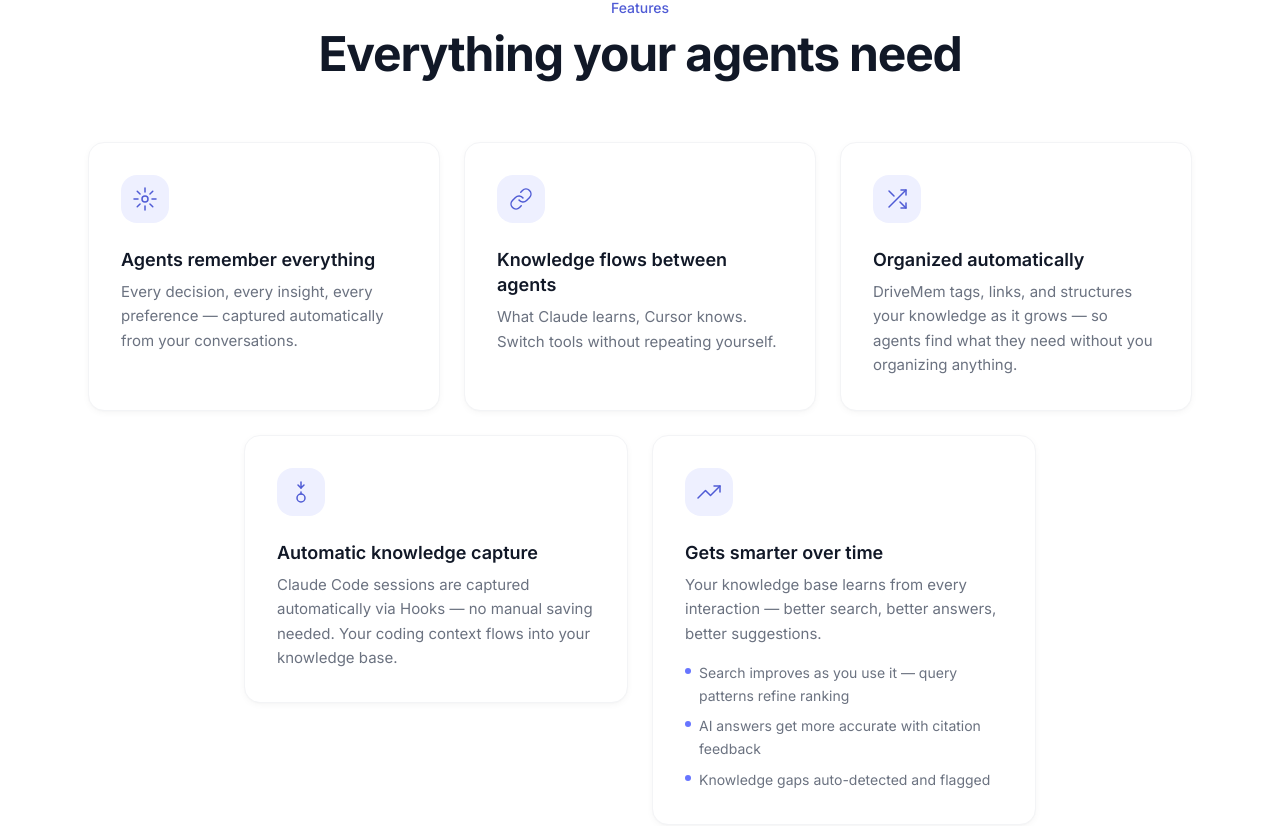
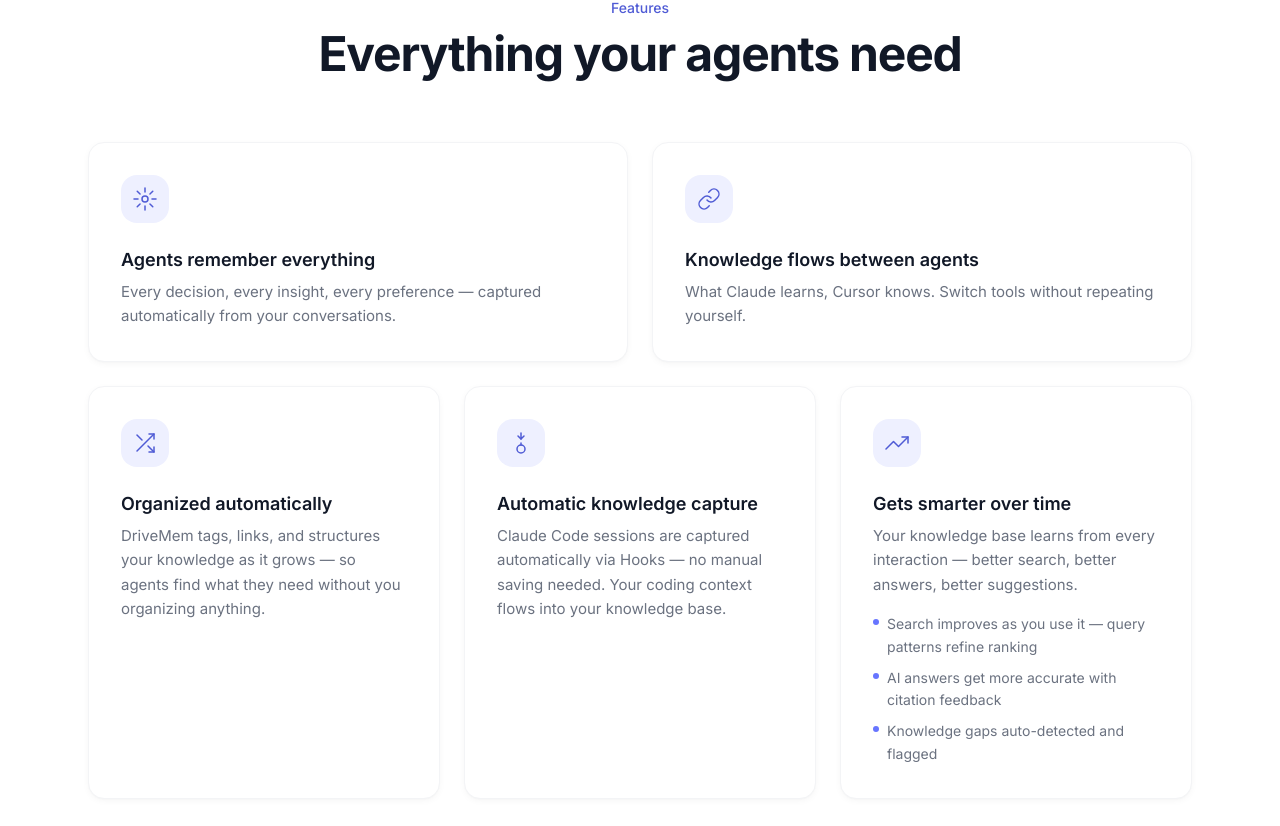
Before and after one commit to DriveMem/drivemem, a Next.js app in the folder apps/web/: page / in a window 1280 px wide. Shown: the part 1653-2479 px from the top of the page. Built offline with nearby package versions, Linux system fonts and the light colour scheme.

Commit message:
feat: redesign Features section to 2+3 grid layout (Supabase style)
- Row 1: 2 large cards (50/50) for primary features
- Row 2: 3 equal cards for secondary features
- Replaces asymmetric 3+2 flex layout with clean CSS grid
- No changes to FEATURES data or other sections

```diff
--- a/apps/web/src/app/page.tsx
+++ b/apps/web/src/app/page.tsx
@@ -414,42 +414,31 @@ export default function LandingPage() {
             </div>
           </FadeIn>
 
-          <div className="flex flex-wrap justify-center gap-6">
-            {FEATURES.slice(0, 3).map((f, i) => (
-              <FadeIn key={f.title} delay={i * 100} className="w-full md:w-[calc(33.333%-1rem)]">
+          {/* Row 1: 2 large feature cards */}
+          <div className="grid grid-cols-1 md:grid-cols-2 gap-6 mb-6">
+            {FEATURES.slice(0, 2).map((f, i) => (
+              <FadeIn key={f.title} delay={i * 100}>
                 <div className="group rounded-2xl bg-white border border-gray-100 p-8 transition-all duration-300 hover:-translate-y-1 shadow-soft hover:shadow-soft-md h-full">
                   <div className="w-12 h-12 rounded-xl bg-brand-50 flex items-center justify-center text-brand-500 mb-6">
                     {f.icon}
                   </div>
                   <h3 className="text-title font-semibold text-gray-900 mb-2">{f.title}</h3>
-                  <p className="text-gray-500 text-body leading-relaxed">
-                    {f.desc}
-                  </p>
-                  {f.bullets && (
-                    <ul className="mt-4 space-y-2">
-                      {f.bullets.map((b: string) => (
-                        <li key={b} className="flex items-start gap-2 text-sm text-gray-500 leading-relaxed">
-                          <span className="mt-1.5 h-1.5 w-1.5 rounded-full bg-brand-400 shrink-0" />
-                          {b}
-                        </li>
-                      ))}
-                    </ul>
-                  )}
+                  <p className="text-gray-500 text-body leading-relaxed">{f.desc}</p>
                 </div>
               </FadeIn>
             ))}
           </div>
-          <div className="flex flex-col sm:flex-row justify-center gap-6 mt-6">
-            {FEATURES.slice(3).map((f, i) => (
-              <FadeIn key={f.title} delay={(i + 3) * 100}>
-                <div className="group rounded-2xl bg-white border border-gray-100 p-8 transition-all duration-300 hover:-translate-y-1 shadow-soft hover:shadow-soft-md sm:w-80 lg:w-96">
+
+          {/* Row 2: 3 regular feature cards */}
+          <div className="grid grid-cols-1 md:grid-cols-3 gap-6">
+            {FEATURES.slice(2).map((f, i) => (
+              <FadeIn key={f.title} delay={(i + 2) * 100}>
+                <div className="group rounded-2xl bg-white border border-gray-100 p-8 transition-all duration-300 hover:-translate-y-1 shadow-soft hover:shadow-soft-md h-full">
                   <div className="w-12 h-12 rounded-xl bg-brand-50 flex items-center justify-center text-brand-500 mb-6">
                     {f.icon}
                   </div>
                   <h3 className="text-title font-semibold text-gray-900 mb-2">{f.title}</h3>
-                  <p className="text-gray-500 text-body leading-relaxed">
-                    {f.desc}
-                  </p>
+                  <p className="text-gray-500 text-body leading-relaxed">{f.desc}</p>
                   {f.bullets && (
                     <ul className="mt-4 space-y-2">
                       {f.bullets.map((b: string) => (
```
